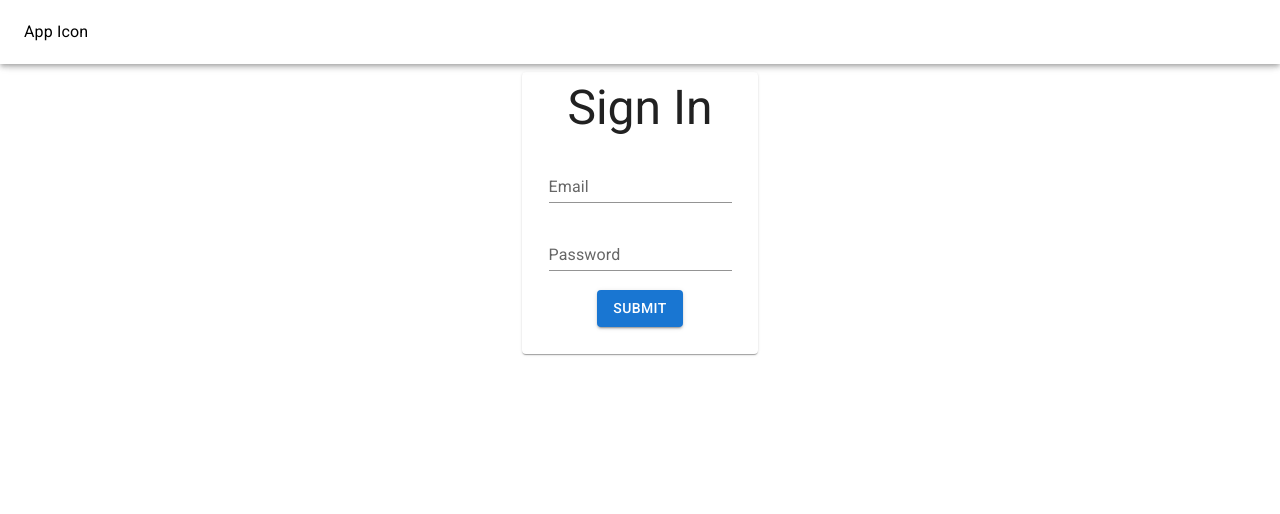
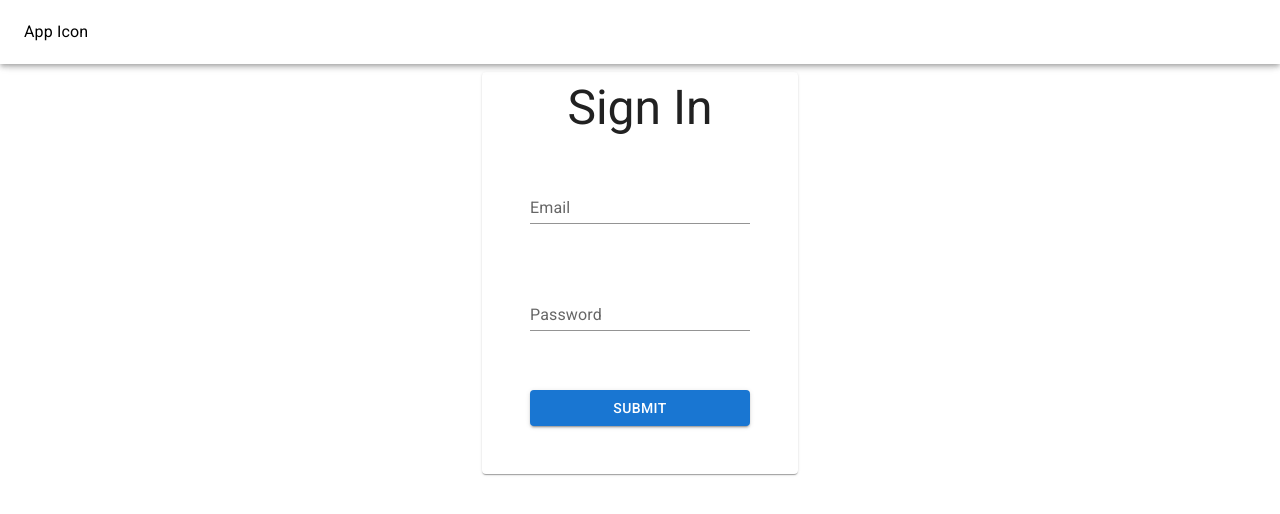
Before and after one commit to gloera01/Operations-App, a React (Create React App) app: page / in a window 1280 px wide. Shown: the top 514 px of the page. Built offline with nearby package versions, Linux system fonts and the light colour scheme; no server answers.

Commit message:
modify login form styles

```diff
--- a/src/pages/login.js
+++ b/src/pages/login.js
@@ -66,9 +66,10 @@ const Login = () => {
           display="flex"
           flexDirection="column"
           alignItems="center"
-          justifyContent="space-evenly"
-          minHeight={210}
+          justifyContent="space-between"
+          minHeight={250}
           minWidth={220}
+          padding={5}
         >
           <TextField
             variant="standard"
@@ -77,6 +78,7 @@ const Login = () => {
             error={email.hasError}
             onChange={onEmailChange}
             onBlur={onEmailBlur}
+            fullWidth
           />
           <TextField
             variant="standard"
@@ -86,12 +88,19 @@ const Login = () => {
             error={pwd.hasError}
             onChange={onPwdChange}
             onBlur={onPwdBlur}
+            fullWidth
           />
+          {auth.error && <Typography>{auth.error}</Typography>}
           <Button
-            disabled={auth.loading === loadingStates.PENDING}
+            disabled={
+              auth.loading === loadingStates.PENDING &&
+              pwd.hasError &&
+              email.hasError
+            }
             variant="contained"
             color="primary"
             type="submit"
+            fullWidth
           >
             Submit
           </Button>
```
